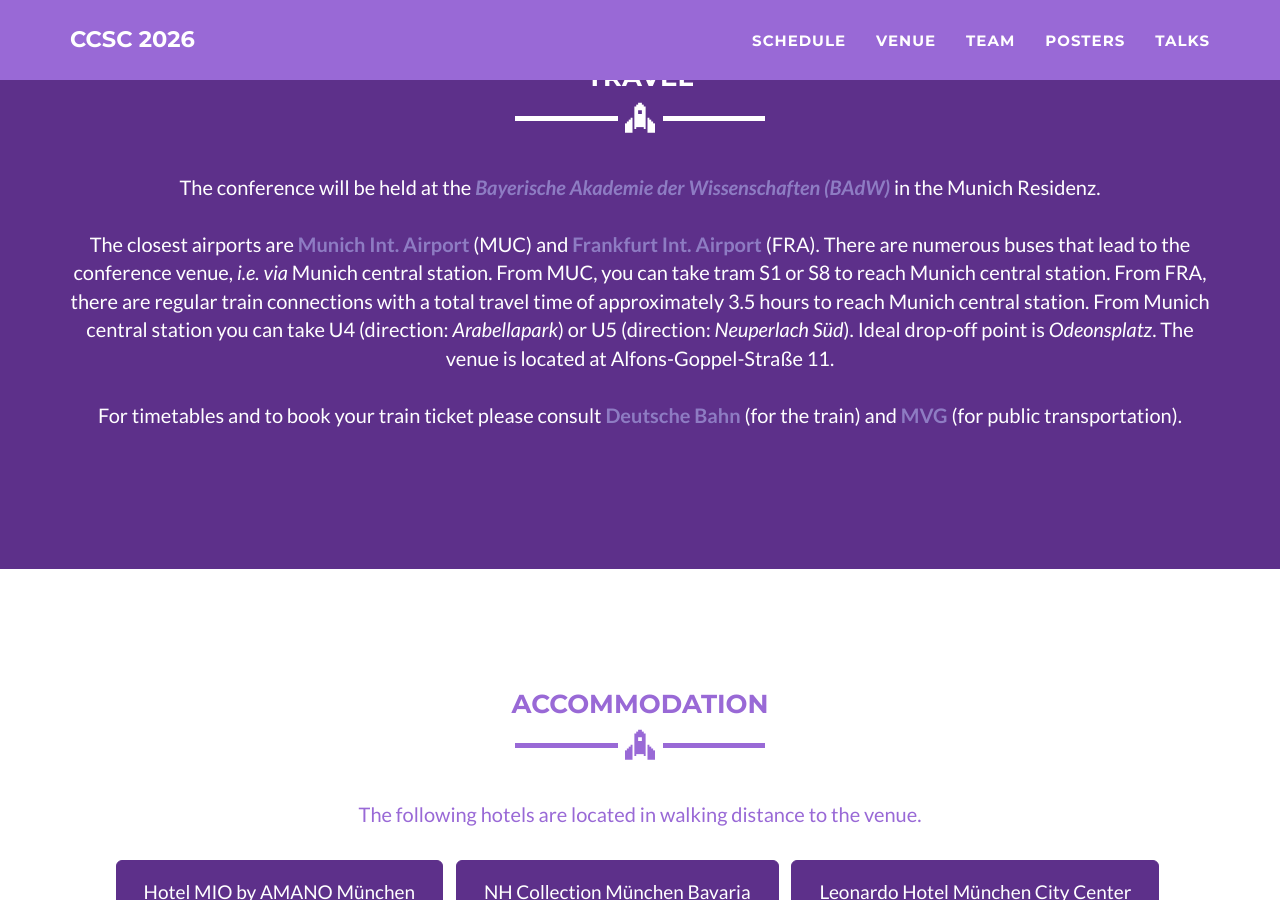
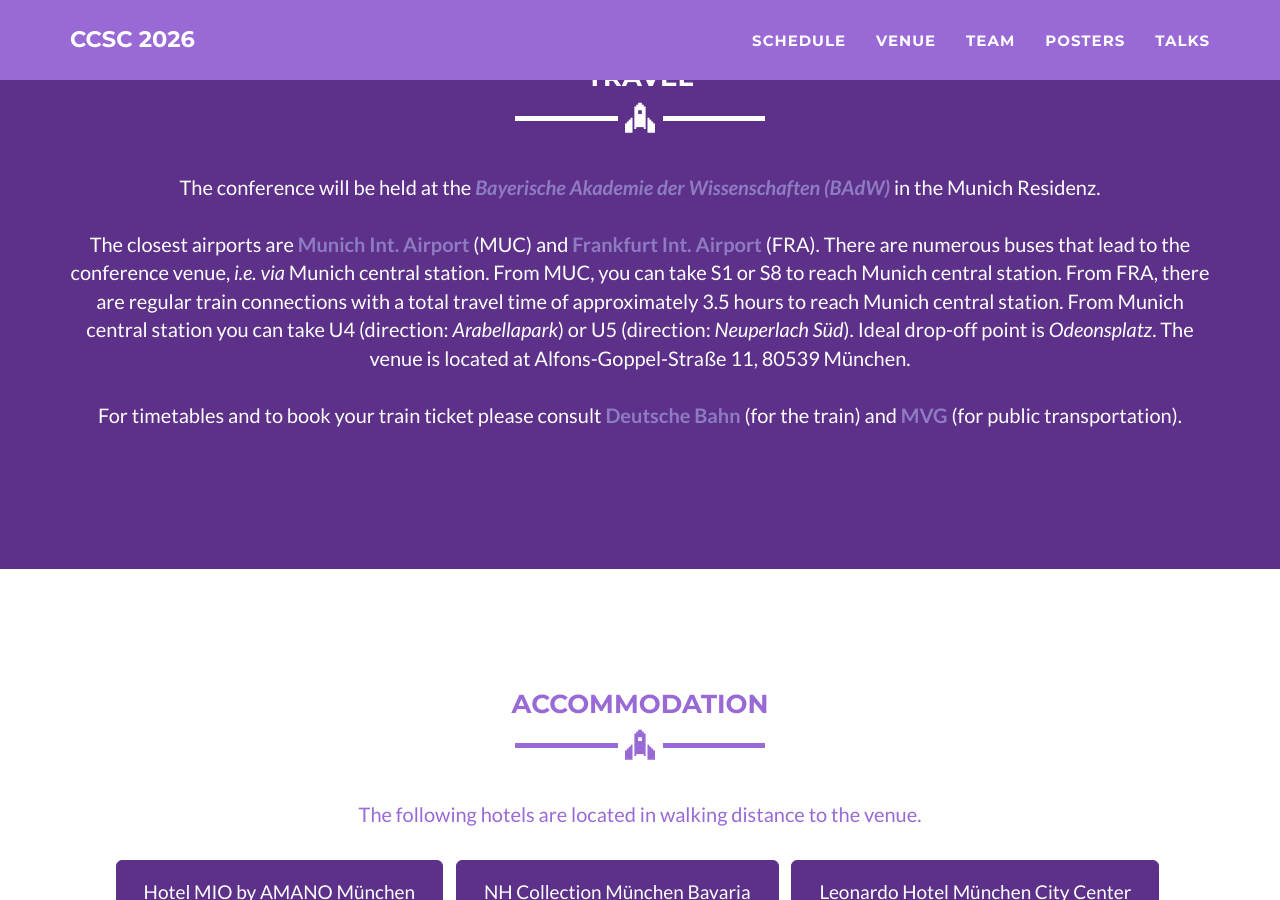
Before and after one commit to ccsc2026/ccsc2026.github.io, a Jekyll site: the page built from venue.html, in a window 1280 px wide and 900 px high, scrolled down 1394 px. Built offline with Jekyll 4.4.1, drawn with Linux system fonts in a browser that asks for light colours.

Commit message:
Update venue.html

```diff
--- a/venue.html
+++ b/venue.html
@@ -40,16 +40,16 @@ layout: page
         <hr class="star-light">
         <br>
          <p>
-        The conference will be held at the <a href="https://www.chemistry.nat.fau.eu/" target="_blank" style="color:#8e7cc3;"><b><i>Bayerische Akademie der Wissenschaften (BAdW)</i></b></a> in the Munich Residenz.
+        The conference will be held at the <a href="https://badw.de/kontakt-und-anfahrt.html" target="_blank" style="color:#8e7cc3;"><b><i>Bayerische Akademie der Wissenschaften (BAdW)</i></b></a> in the Munich Residenz.
         <br><br>
         The closest airports are <a href="https://www.munich-airport.com/" target="_blank" style="color:#8e7cc3;"><b>Munich Int. Airport</b></a> (MUC) and
         <a href="https://www.frankfurt-airport.com/en.html" target="_blank" style="color:#8e7cc3;"><b>Frankfurt Int. Airport</b></a> (FRA).
         There are numerous buses that lead to the conference venue, <i>i.e. via</i> Munich central station.
-        From MUC, you can take tram S1 or S8 to reach Munich central station.
+        From MUC, you can take S1 or S8 to reach Munich central station.
         From FRA, there are regular train connections with a total travel time of approximately 3.5 hours to reach Munich central station.
         From Munich central station you can take U4 (direction: <i>Arabellapark</i>) or U5 (direction: <i>Neuperlach Süd</i>).
         Ideal drop-off point is <i>Odeonsplatz</i>.
-        The venue is located at Alfons-Goppel-Straße 11.
+        The venue is located at Alfons-Goppel-Straße 11, 80539 München.
         <br><br>
 	      For timetables and to book your train ticket please consult <a href='https://int.bahn.de/en' target='_blank' style="color:#8e7cc3;"><b>Deutsche Bahn</b></a> (for the train) and
         <a href='https://www.mvg.de/services/unsere-apps/mvgo.html?pk_campaign=&pk_kwd=mvgo&pk_source=GoogleAds&pk_medium=cpc&gad_source=1&gad_campaignid=22735942733&gclid=Cj0KCQjw953DBhCyARIsANhIZoa7M-7702chGFQ0bzqPbWKOzwfUbQRXIqRXI2Y-2dR17LiLDAF740saApGuEALw_wcB' target='_blank' style="color:#8e7cc3;"><b>MVG</b></a>	(for public transportation).
```
